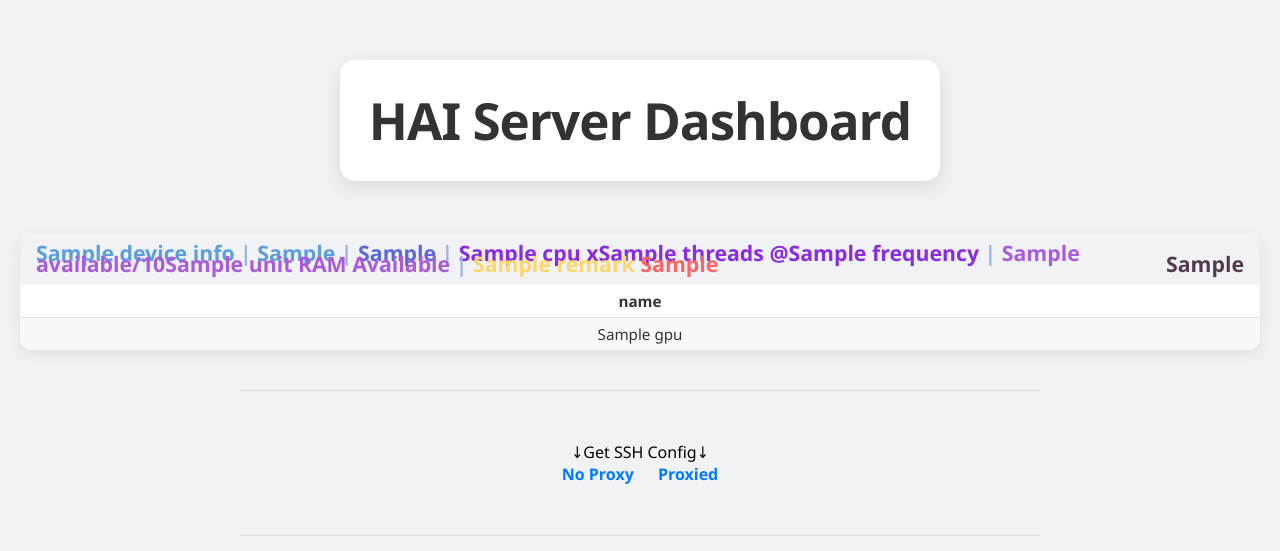
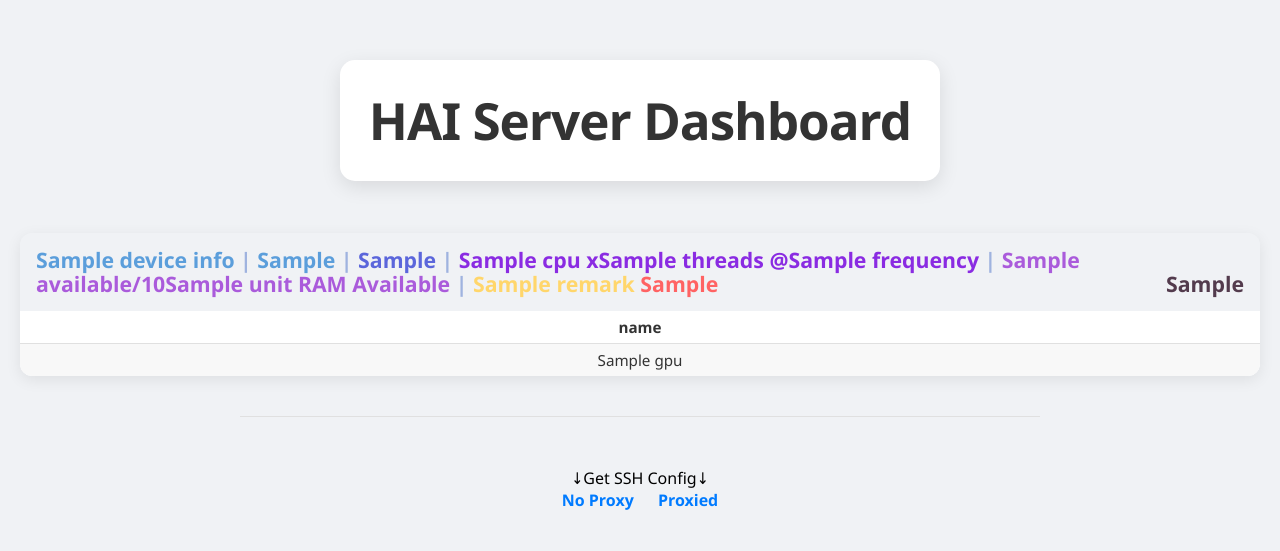
Before and after one commit to arkiven4/mon-gpu, a Flask app: template templates/index.html in a window 1280 px wide. Shown: the top 551 px of the page. Run offline with Flask 3, Linux system fonts and the light colour scheme; the template is opened without the code that fills it: most values are stand-ins (such as "Sample title", 1, 10 or a date in 2020).

Commit message:
more line height

```diff
--- a/static/index.css
+++ b/static/index.css
@@ -46,7 +46,7 @@ caption {
     text-align: left;
     margin-left: 1rem;
     margin-right: 1rem;
-    line-height: 0.5;
+    line-height: 1.5rem;
 }
 
 /* 表头样式 */
```
